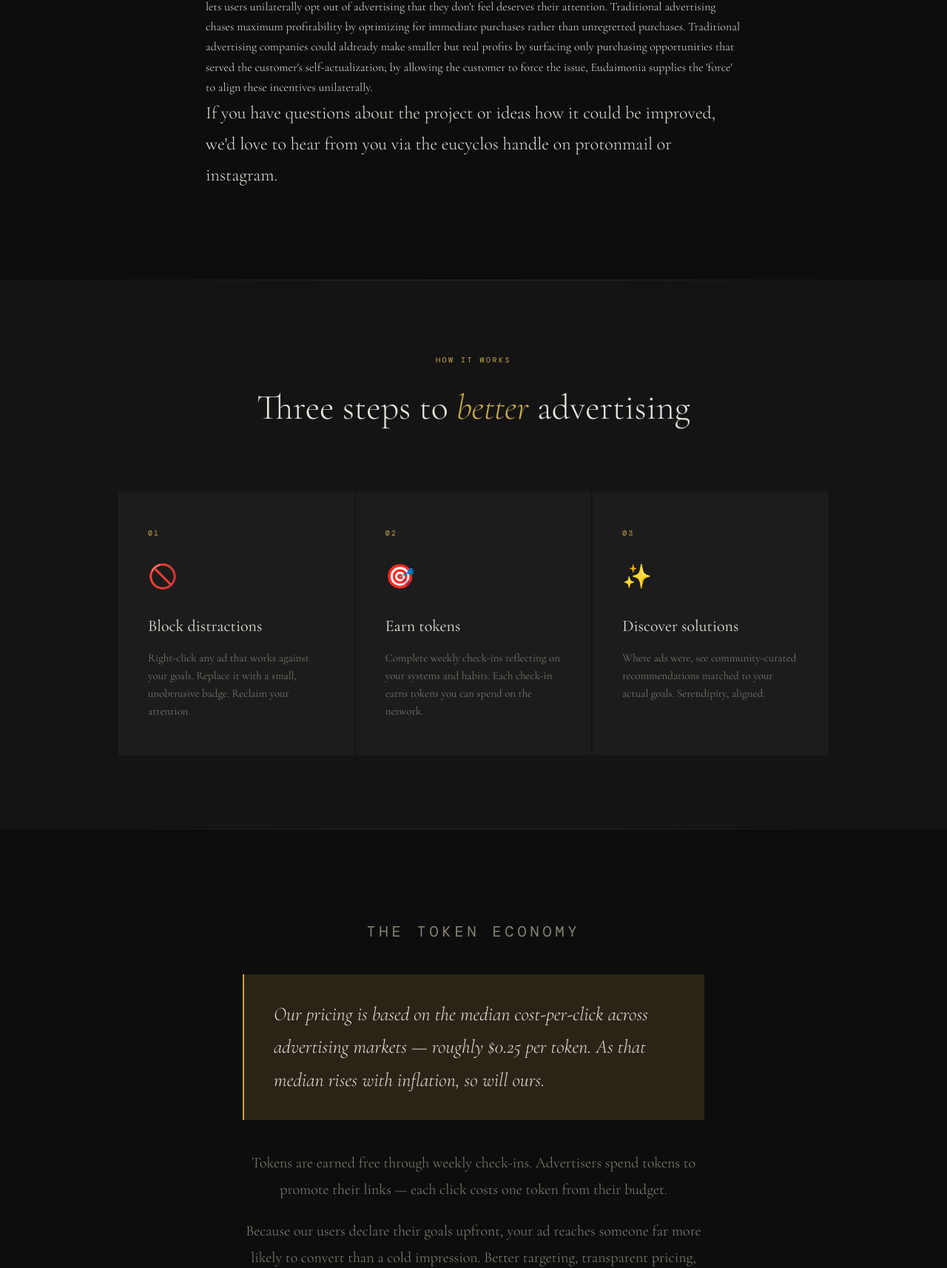
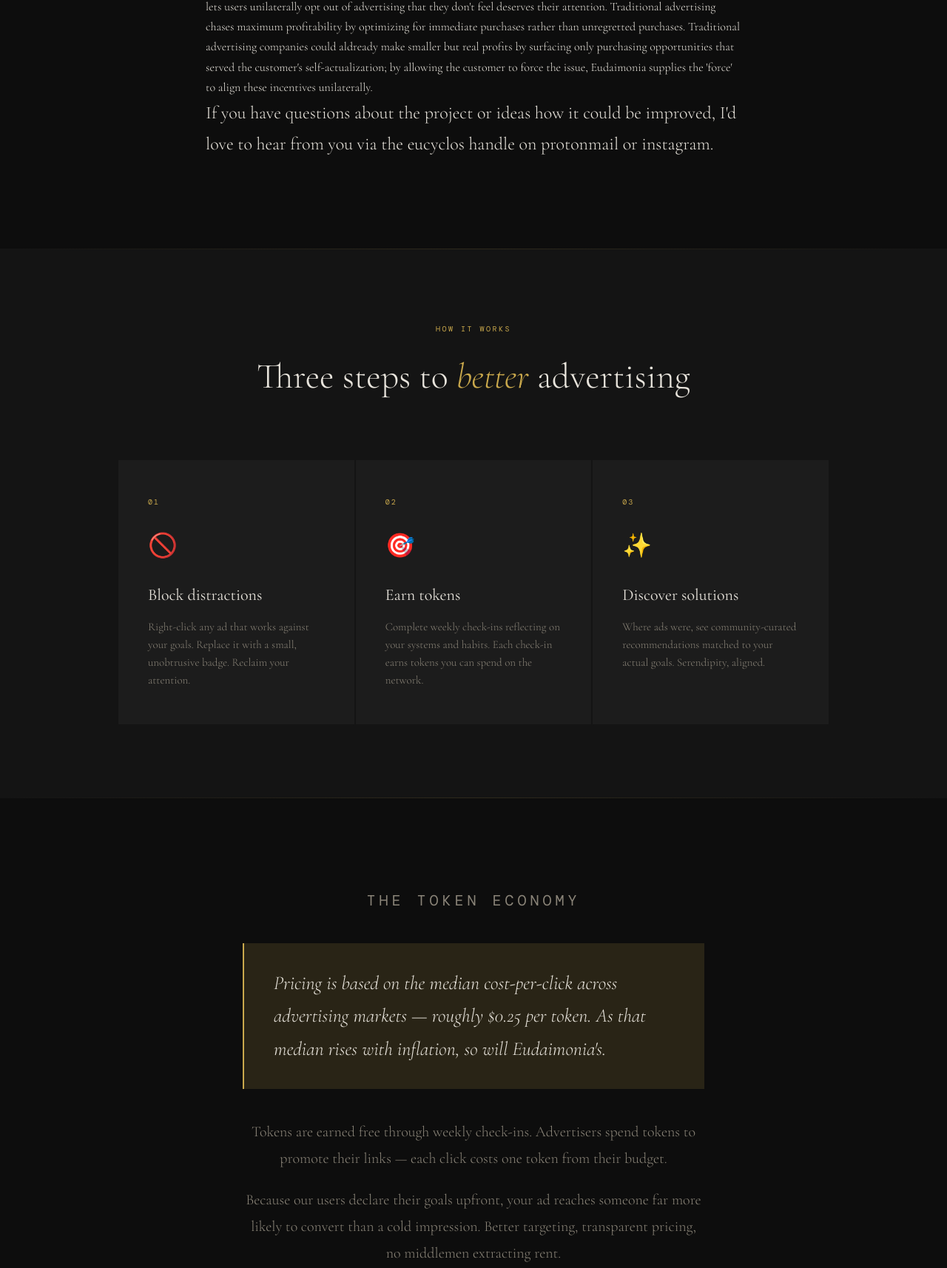
Before and after one commit to Chrisjayhenningsen/Eudaimonia, a browser extension: page index.html in a window 1280 px wide. Shown: the part 1915-3629 px from the top of the page at 74% size. Drawn offline with nearby package versions, Linux system fonts and the light colour scheme; a web font is replaced by a local one.

Commit message:
Update index.html

```diff
--- a/index.html
+++ b/index.html
@@ -548,11 +548,11 @@
     </p>
     -->Individually defined self-actualization: Eudaimonia project tracks your long-term goals and the habits you build to move you towards them. As you review your wording of your ideals and the systems that serve them, you regularly rewrite your description of what self-actualization means to you, gaining ever clearer understanding of what you want out of life.
     <p>
-     -->Crowdsourced Opportunities: If you're selling a product or service - or know of one - that would genuinely help someone's self-actualization, we'd love to hear from you. The right to surface new opportunities can be purchased like regular ads, but is also free as a consequence of engaging with the self-development side of the system. This favours small players and independent builders who believe in their product.
+     -->Crowdsourced Opportunities: If you're selling a product or service - or know of one - that would genuinely help someone's self-actualization, I'd love to hear from you. The right to surface new opportunities can be purchased like regular ads, but is also free as a consequence of engaging with the self-development side of the system. This favours small players and independent builders who believe in their product.
     </p>
     -->Genuine disruption: By bundling the alternative opportunities network with an ad blocker, Eudaimonia project lets users unilaterally opt out of advertising that they don't feel deserves their attention. Traditional advertising chases maximum profitability by optimizing for immediate purchases rather than unregretted purchases. Traditional advertising companies could aldready make smaller but real profits by surfacing only purchasing opportunities that served the customer's self-actualization; by allowing the customer to force the issue, Eudaimonia supplies the 'force' to align these incentives unilaterally.
     <p>
-      If you have questions about the project or ideas how it could be improved, we'd love to hear from you via the eucyclos handle on protonmail or instagram.
+      If you have questions about the project or ideas how it could be improved, I'd love to hear from you via the eucyclos handle on protonmail or instagram.
     </p>
   </div>
 </section>
@@ -585,7 +585,7 @@
   <section class="economy reveal">
     <p class="section-label">The token economy</p>
     <div class="highlight">
-      Our pricing is based on the median cost-per-click across advertising markets — roughly $0.25 per token. As that median rises with inflation, so will ours.
+      Pricing is based on the median cost-per-click across advertising markets — roughly $0.25 per token. As that median rises with inflation, so will Eudaimonia's.
     </div>
     <p>Tokens are earned free through weekly check-ins. Advertisers spend tokens to promote their links — each click costs one token from their budget.</p>
     <p>Because our users declare their goals upfront, your ad reaches someone far more likely to convert than a cold impression. Better targeting, transparent pricing, no middlemen extracting rent.</p>
```
